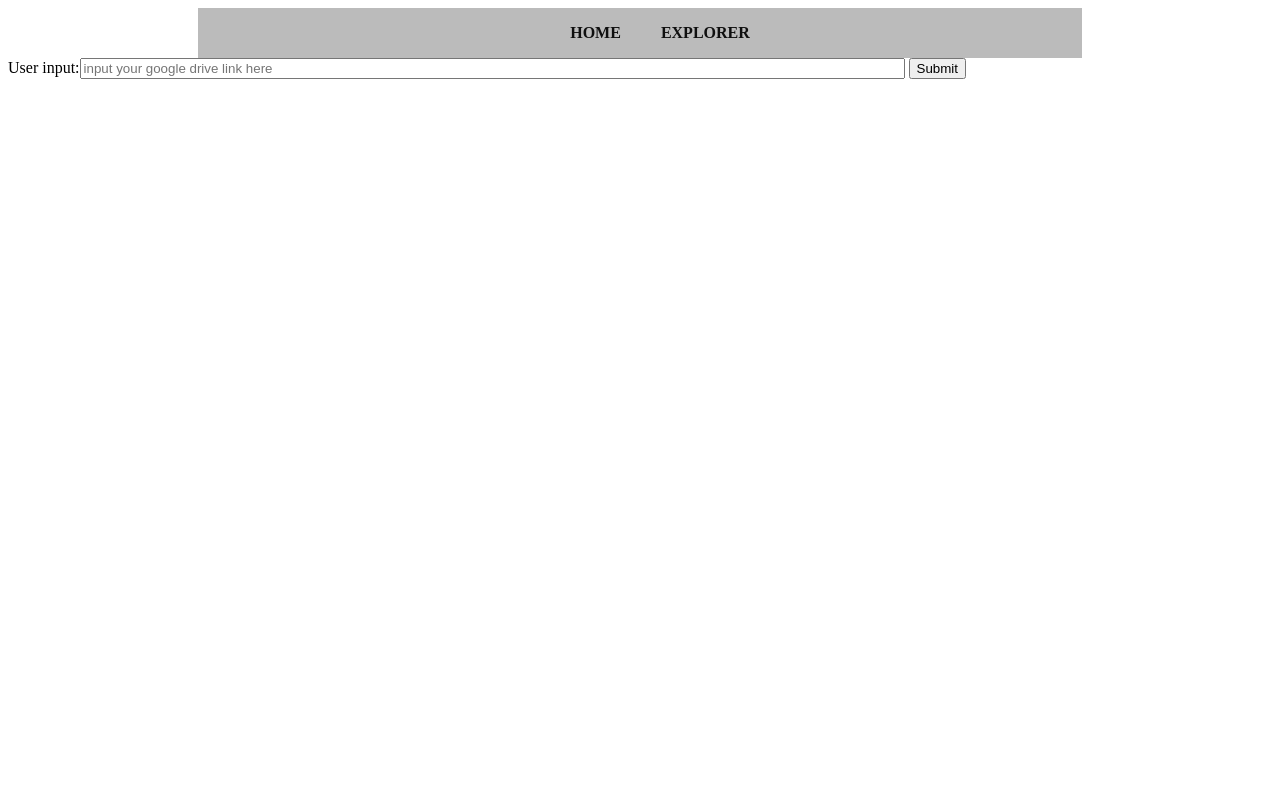
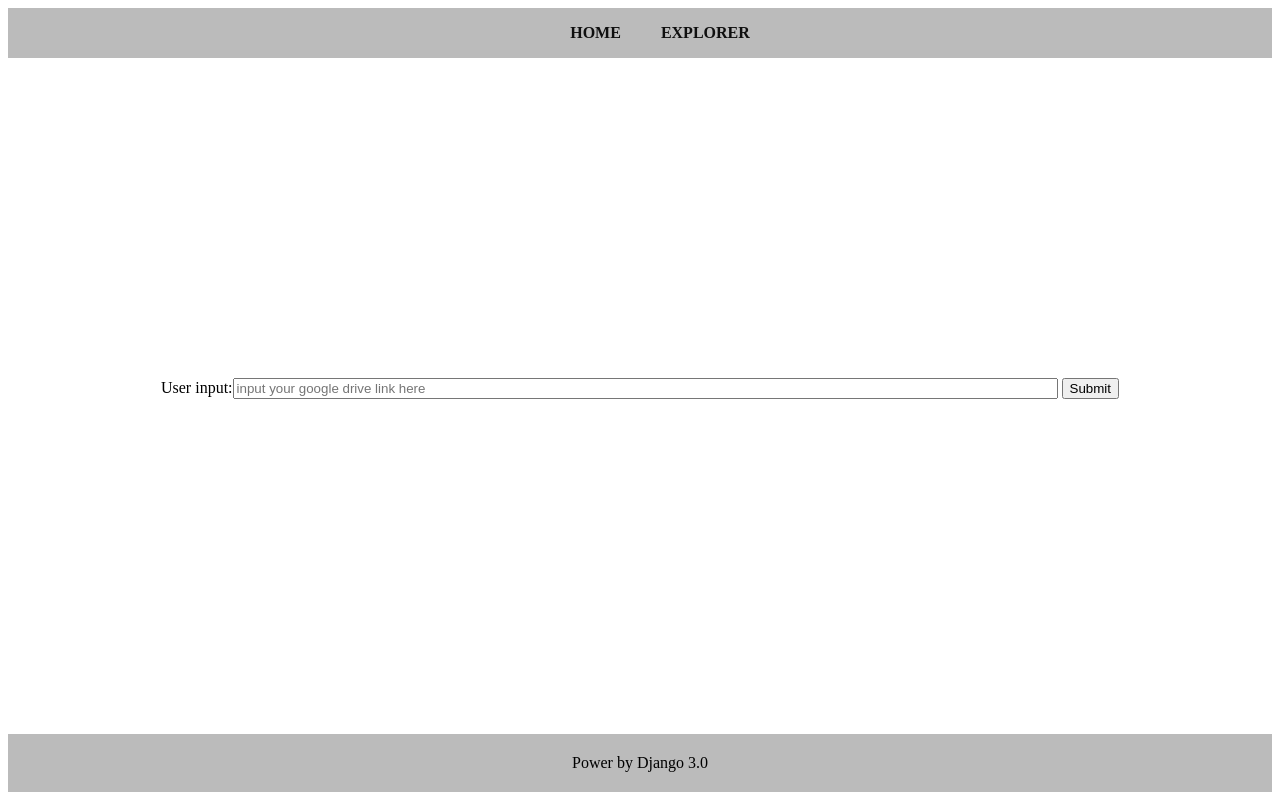
Before and after one commit to chickie8x/RestAPIGdrive, a Django app: page / in a window 1280 px wide. Run offline with Django 3.2, Linux system fonts and the light colour scheme.

Commit message:
continue

```diff
--- a/GetLink/static/GetLink/style.css
+++ b/GetLink/static/GetLink/style.css
@@ -1,7 +1,9 @@
 div.container{
-    width: 70%;
-    align-content: center;
+    display: flex;
     margin: auto;
+    justify-content: space-between;
+    flex-direction: column;
+    height: 100%;
 }
 
 
@@ -27,3 +29,17 @@ a.row-item-link{
     color: #0f0f0f;
     font-weight: bold;
 }
+
+div.content{
+    display: flex;
+    justify-content: center;
+}
+div.footer{
+    display: flex;
+    background-color: #bbbbbb;
+    justify-content: center;
+}
+div.footer_content{
+    padding: 20px;
+
+}
--- a/templates/base.html
+++ b/templates/base.html
@@ -12,9 +12,14 @@
 
         </div>
 
+
+
+        <div class="content">
+            {% block content %}
+            {% endblock %}
+        </div>
+
+        <div class="footer">
+            <div class="footer_content"> Power by Django 3.0</div>
+        </div>
     </div>
-
-    <div class="content">
-        {% block content %}
-        {% endblock %}
-    </div>
```
Also changed, not shown: templates/GetLink/index.html (+6 -5 lines), db.sqlite3, 1 other file.
